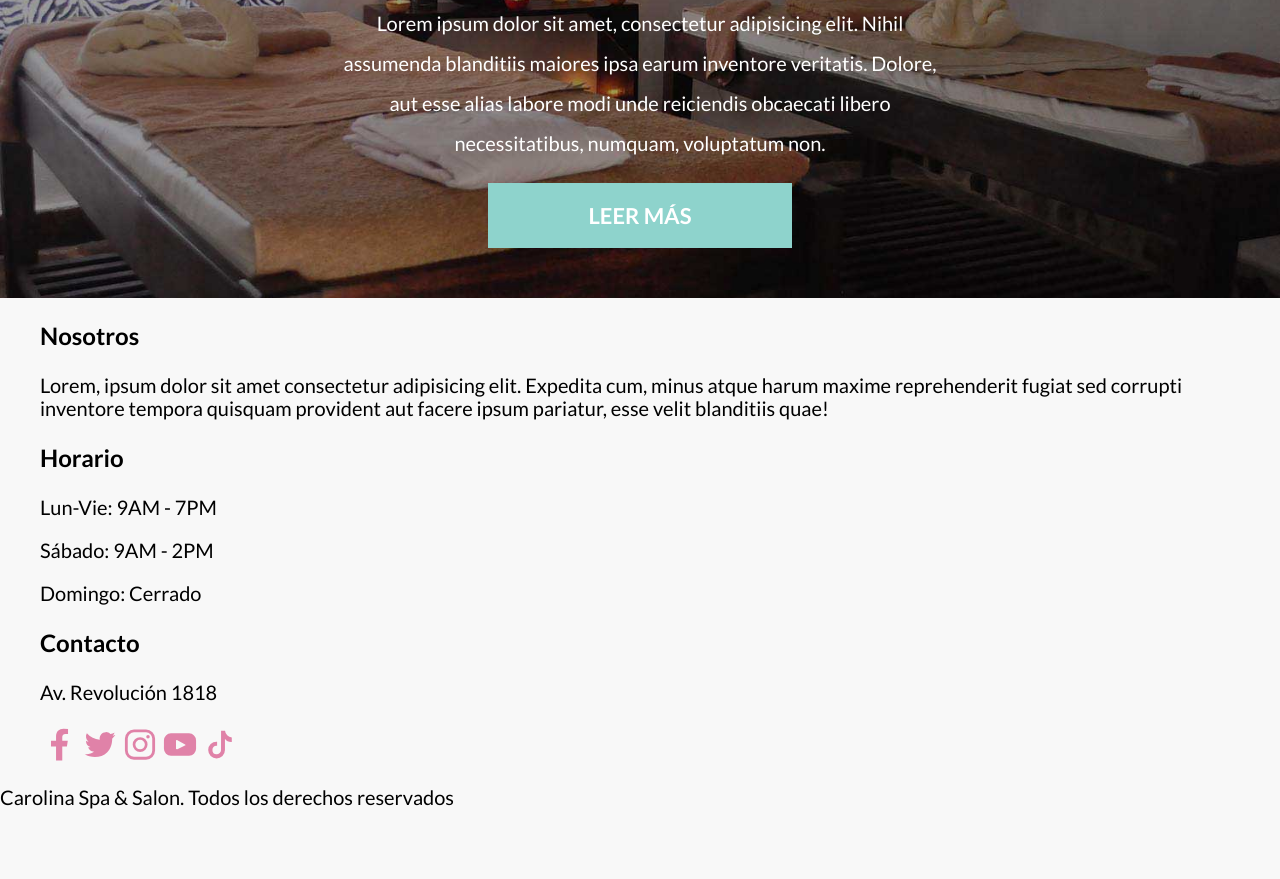
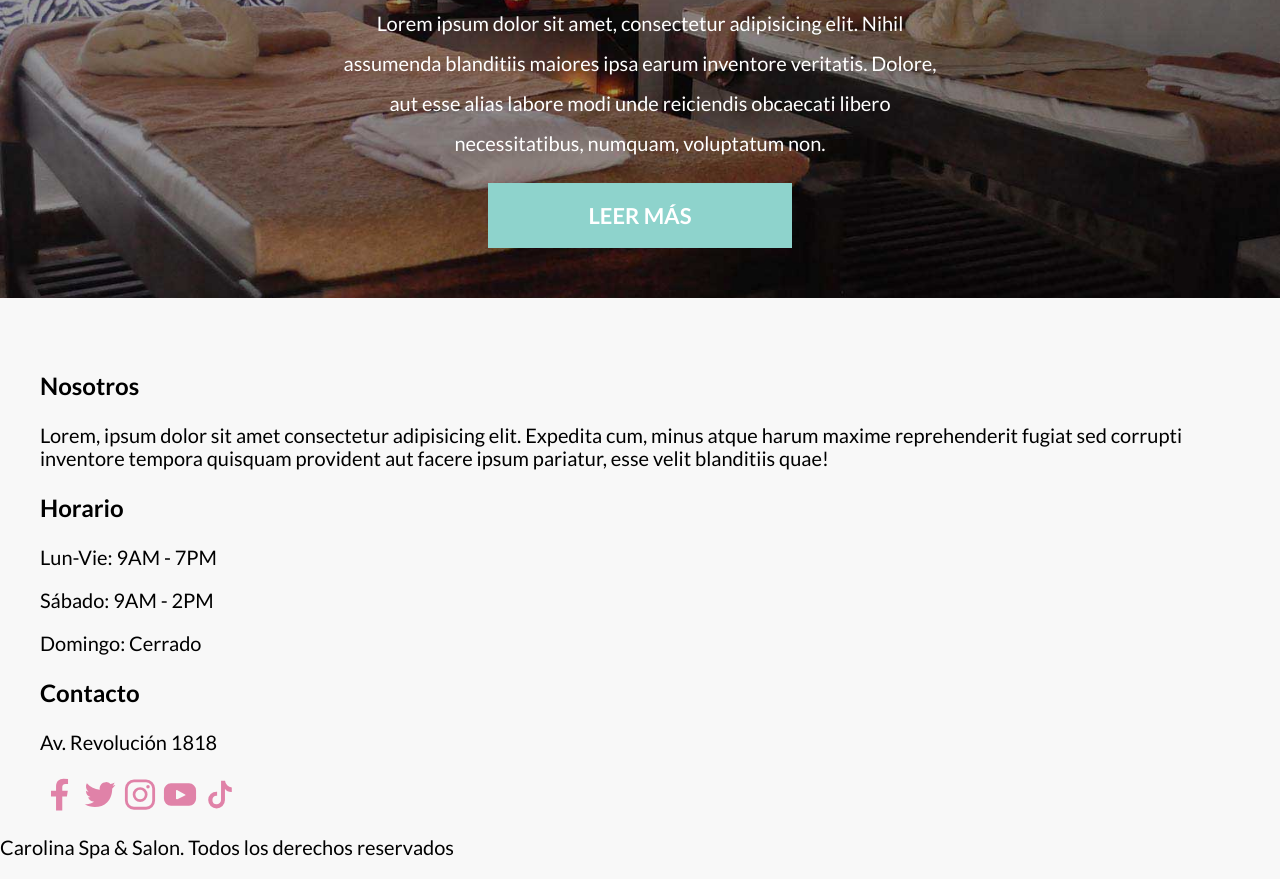
Before and after one commit to ManuUSS/carolina-spa, a website: page index.html in a window 1280 px wide. Shown: the part 3619-4498 px from the top of the page. Before the commit the page ends 4448 px from the top, so only its background shows below. Drawn offline with nearby package versions, Linux system fonts and the light colour scheme; files that its build step writes are made by us from their sources; files whose address does not match are found by name; a web font is replaced by a local one.

Commit message:
new: footer initial scss

```diff
--- a/src/scss/app.scss
+++ b/src/scss/app.scss
@@ -2,3 +2,4 @@
 @use 'ui/header';
 @use 'ui/social';
 @use 'ui/content';
+@use 'ui/footer';
--- /dev/null
+++ b/src/scss/ui/footer/_footer.scss
@@ -0,0 +1,7 @@
+@use 'base/variables' as v;
+@use 'base/mixins' as m;
+
+.footer {
+    padding-top: 5rem;
+
+}
--- /dev/null
+++ b/src/scss/ui/footer/_index.scss
@@ -0,0 +1 @@
+@forward 'footer';
```
